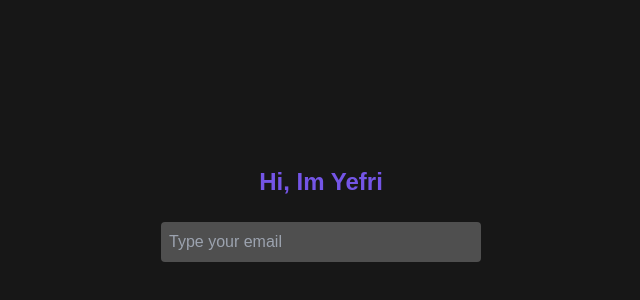
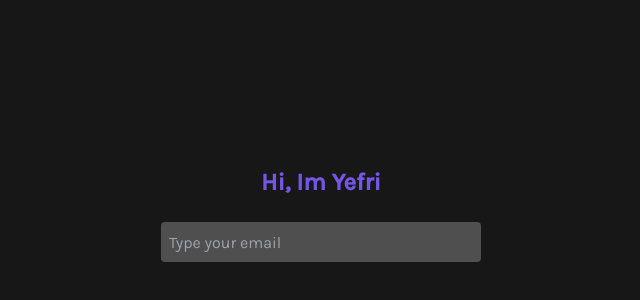
Before and after one commit to yefrioscar/yefri.dev, a Next.js app: page / in a window 1280 px wide. Shown: the part 182-482 px from the top of the page, without its empty margins (319-959 px from the left). Built offline with nearby package versions, Linux system fonts and the light colour scheme.

Commit message:
update fonts

```diff
--- a/pages/_document.js
+++ b/pages/_document.js
@@ -5,7 +5,10 @@
     return (
       <Html>
         <Head>
-
+        <link
+            href="https://fonts.googleapis.com/css2?family=Karla:wght@300;400;500&display=swap"
+            rel="stylesheet"
+          />
 
         </Head>
         <body className="loading">
--- a/styles/globals.css
+++ b/styles/globals.css
@@ -1,8 +1,6 @@
 @tailwind base;
 @tailwind components;
 @tailwind utilities;
-
-@import url('https://fonts.googleapis.com/css2?family=Karla:wght@300;400;500&display=swap');
 
 body, html, * {
   box-sizing: border-box;
```
